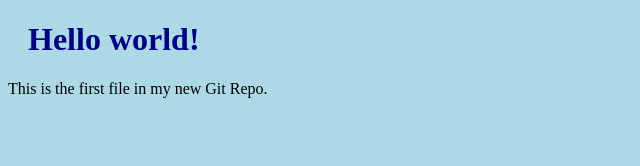
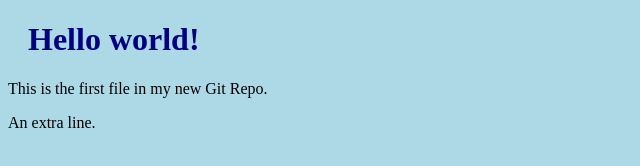
Before and after one commit to Kashmiryy/hello-world, a plain HTML site: page index.html in a window 1280 px wide. Shown: the full height of the page, 0-640 px from the left. Drawn offline with Linux system fonts and the light colour scheme.

Commit message:
Just an extra line

```diff
--- a/index.html
+++ b/index.html
@@ -8,6 +8,6 @@
 
 <h1>Hello world!</h1>
 <p>This is the first file in my new Git Repo.</p>
-
+<p>An extra line.<p>
 </body>
 </html>
```
